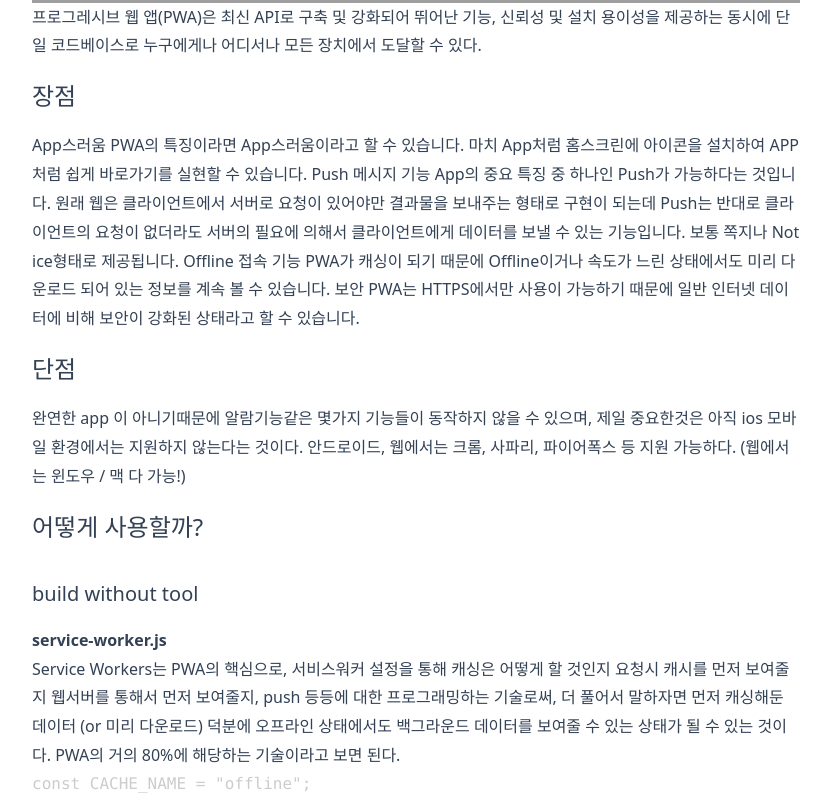
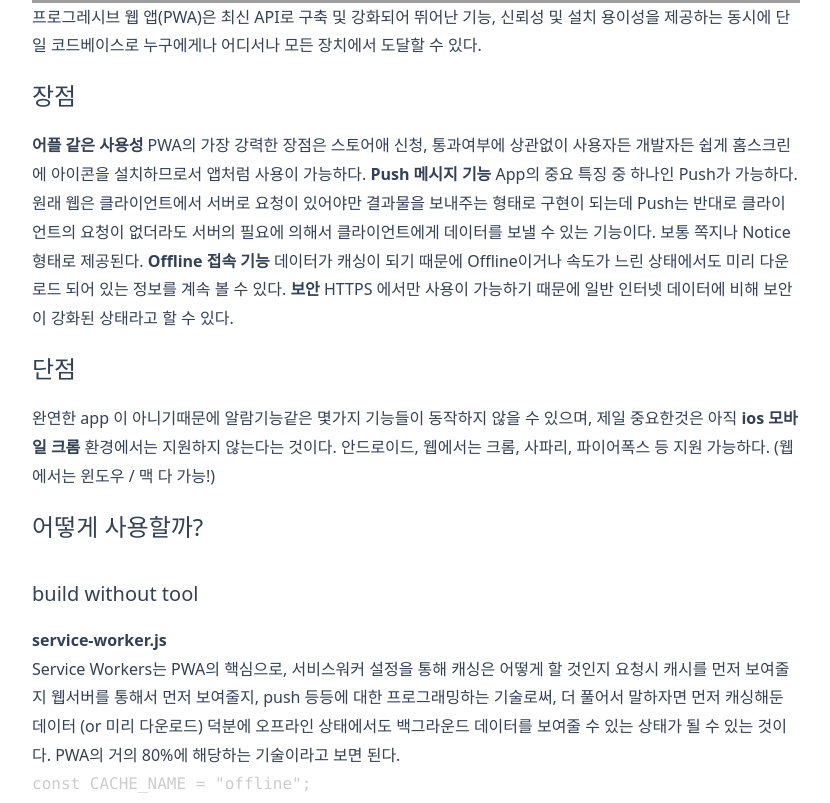
Before and after one commit to 22sook00/blogWithGatsby, a Gatsby site in the folder SookDevLog/: page /26Jun22/PWA/ in a window 1280 px wide. Shown: the part 1270-2073 px from the top of the page, without its empty margins (224-1054 px from the left). Built offline with nearby package versions, Linux system fonts and the light colour scheme; Gatsby itself is replaced by a stand-in of ours; some packages are replaced by stand-ins of ours; code samples lack their colours; grey boxes are pictures that could not be loaded.

````diff
--- a/SookDevLog/contents/26Jun22/PWA.md
+++ b/SookDevLog/contents/26Jun22/PWA.md
@@ -14,7 +14,6 @@
 <b>세가지 개념 : 기능, 안정성 및 설치 용이성 보장 </b>
 
 일부 기능은 아직 웹에서 접근할 수 없지만 새로운 API와 향후 출시될 API에 힘 입어 파일 시스템 액세스, 미디어 제어, 앱 배지 및 완전한 클립보드 지원과 같은 기능을 웹에서도 이용할 수 있게 될 수도 있다.
-
 최신 API, 웹 어셈블리, 새로운 API와 향후 출시될 API를 배경으로 웹 애플리케이션은 그 어느 때보다 많은 기능을 제공하며 이러한 기능은 계속해서 증가하고 있다.
 
 <img src = './compareWzplattform.png' alt='플랫폼 비교'>
@@ -23,19 +22,19 @@
 
 ## 장점
 
-App스러움
-PWA의 특징이라면 App스러움이라고 할 수 있습니다. 마치 App처럼 홈스크린에 아이콘을 설치하여 APP처럼 쉽게 바로가기를 실현할 수 있습니다.
-Push 메시지 기능
-App의 중요 특징 중 하나인 Push가 가능하다는 것입니다. 원래 웹은 클라이언트에서 서버로 요청이 있어야만 결과물을 보내주는 형태로 구현이 되는데 Push는 반대로 클라이언트의 요청이 없더라도 서버의 필요에 의해서 클라이언트에게 데이터를 보낼 수 있는 기능입니다. 보통 쪽지나 Notice형태로 제공됩니다.
-Offline 접속 기능
-PWA가 캐싱이 되기 때문에 Offline이거나 속도가 느린 상태에서도 미리 다운로드 되어 있는 정보를 계속 볼 수 있습니다.
-보안
-PWA는 HTTPS에서만 사용이 가능하기 때문에 일반 인터넷 데이터에 비해 보안이 강화된 상태라고 할 수 있습니다.
+<b>어플 같은 사용성</b>
+PWA의 가장 강력한 장점은 스토어애 신청, 통과여부에 상관없이 사용자든 개발자든 쉽게 홈스크린에 아이콘을 설치하므로서 앱처럼 사용이 가능하다.
+<b>Push 메시지 기능</b>
+App의 중요 특징 중 하나인 Push가 가능하다. 원래 웹은 클라이언트에서 서버로 요청이 있어야만 결과물을 보내주는 형태로 구현이 되는데 Push는 반대로 클라이언트의 요청이 없더라도 서버의 필요에 의해서 클라이언트에게 데이터를 보낼 수 있는 기능이다. 보통 쪽지나 Notice형태로 제공된다.
+<b>Offline 접속 기능</b>
+데이터가 캐싱이 되기 때문에 Offline이거나 속도가 느린 상태에서도 미리 다운로드 되어 있는 정보를 계속 볼 수 있다.
+<b>보안</b>
+HTTPS 에서만 사용이 가능하기 때문에 일반 인터넷 데이터에 비해 보안이 강화된 상태라고 할 수 있다.
 
 ## 단점
 
 완연한 app 이 아니기때문에 알람기능같은 몇가지 기능들이 동작하지 않을 수 있으며,
-제일 중요한것은 아직 ios 모바일 환경에서는 지원하지 않는다는 것이다.
+제일 중요한것은 아직 <b>ios 모바일 크롬</b> 환경에서는 지원하지 않는다는 것이다.
 안드로이드, 웹에서는 크롬, 사파리, 파이어폭스 등 지원 가능하다. (웹에서는 윈도우 / 맥 다 가능!)
 
 ## 어떻게 사용할까?
@@ -114,7 +113,7 @@
 
 <b>manifest.json</b>
 
-manifest.json은 설치할 때 아이콘은 무얼 사용하고 아이콘을 눌렀을때 접속할 페이지는 무엇인지, 배경색은 무슨색으로 할 것인지 등등..에 대한 설정파일이라고 보시면 됩니다.
+manifest.json은 설치할 때 아이콘은 무얼 사용하고 아이콘을 눌렀을때 접속할 페이지는 무엇인지, 배경색은 무슨색으로 할 것인지 등등..에 대한 설정파일이라고 볼 수 있다.
 
 ```
 //example
````
